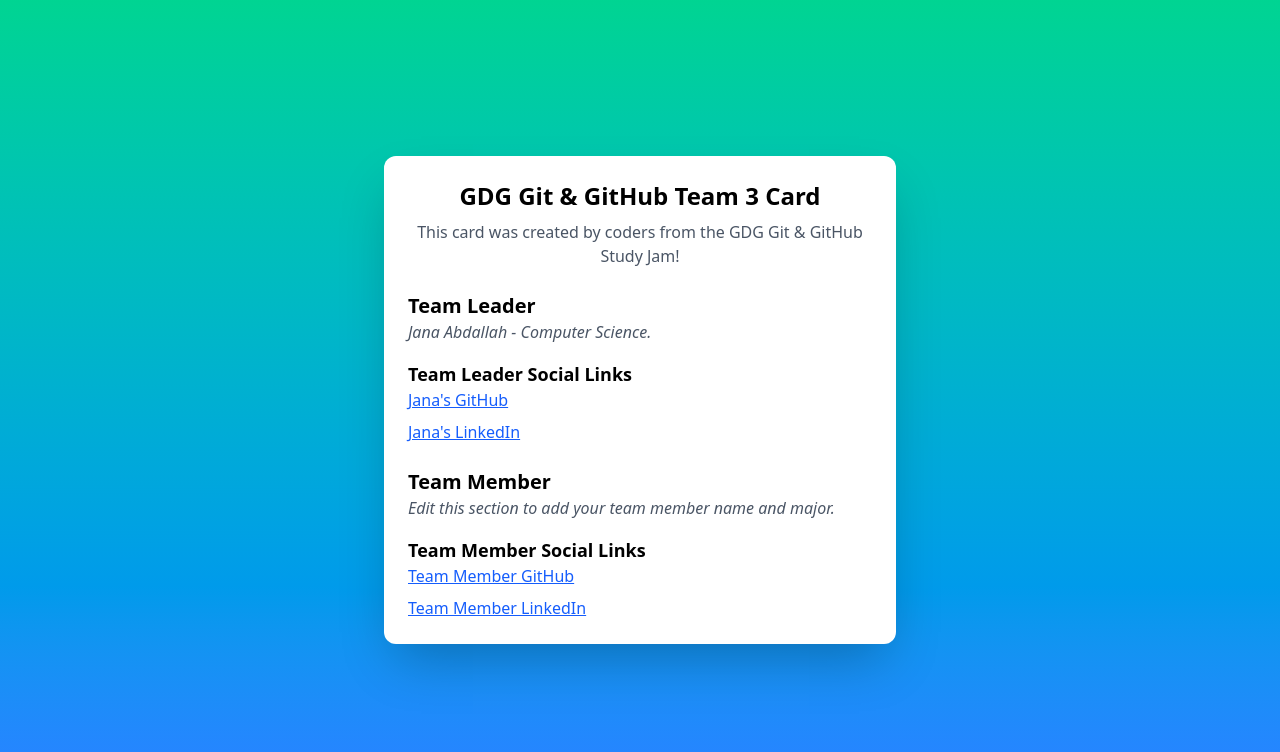
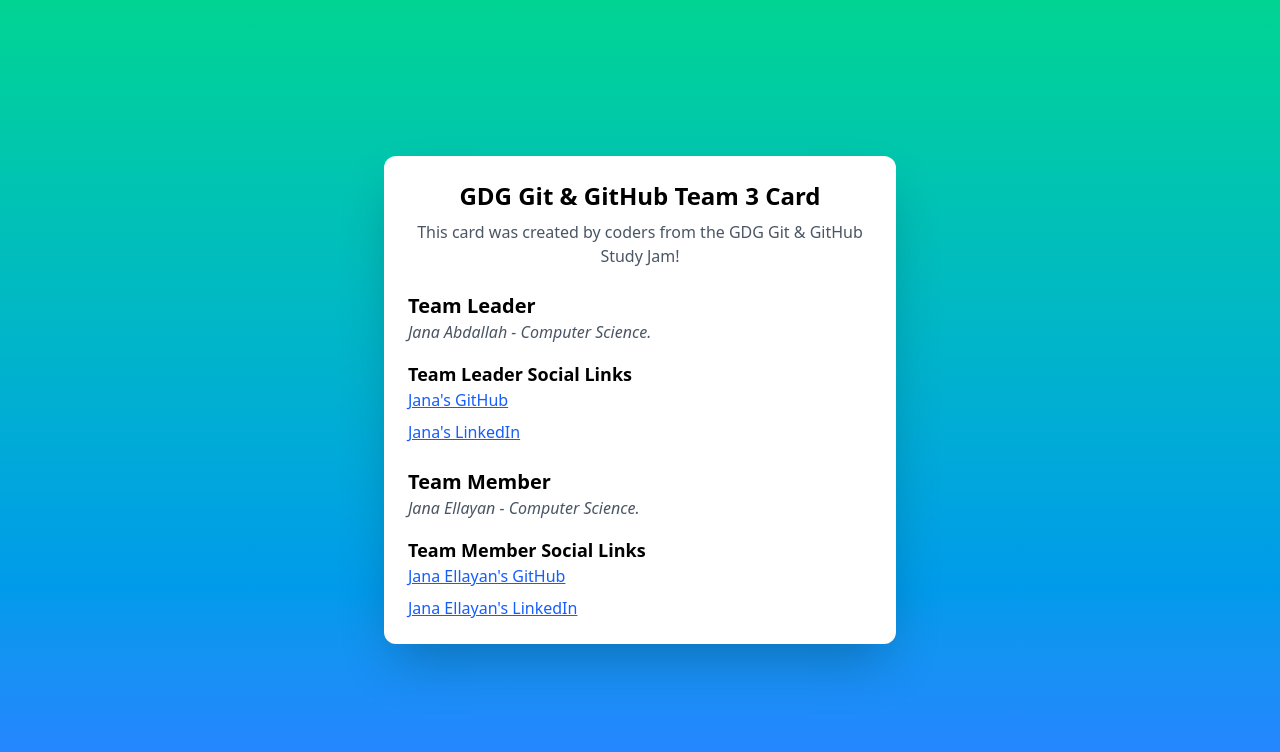
Before and after one commit to vuqla/GDG_Git_Team_3_Card, a plain HTML site: page index.html in a window 1280 px wide. Drawn offline with nearby package versions, Linux system fonts and the light colour scheme.

Commit message:
updated index.html with janaellayan's information on her branch

```diff
--- a/index.html
+++ b/index.html
@@ -27,11 +27,11 @@
         <section>
 		        <!-- Team Member Section -->
             <h2 class="mt-6 text-xl font-semibold">Team Member</h2>
-            <p class="text-gray-600 italic">Edit this section to add your team member name and major.</p>
+            <p class="text-gray-600 italic">Jana Ellayan - Computer Science.</p>
             <h3 class="mt-4 text-lg font-semibold">Team Member Social Links</h3>
             <ul class="space-y-2">
-                <li><a href="social-link" class="text-blue-600 underline">Team Member GitHub</a></li>
-                <li><a href="social-link" class="text-blue-600 underline">Team Member LinkedIn</a></li>
+                <li><a href="https://github.com/janaellayan" class="text-blue-600 underline">Jana Ellayan's GitHub</a></li>
+                <li><a href="https://www.linkedin.com/in/janaellayan/" class="text-blue-600 underline">Jana Ellayan's LinkedIn</a></li>
             </ul>
         </section>
     </div>
```
